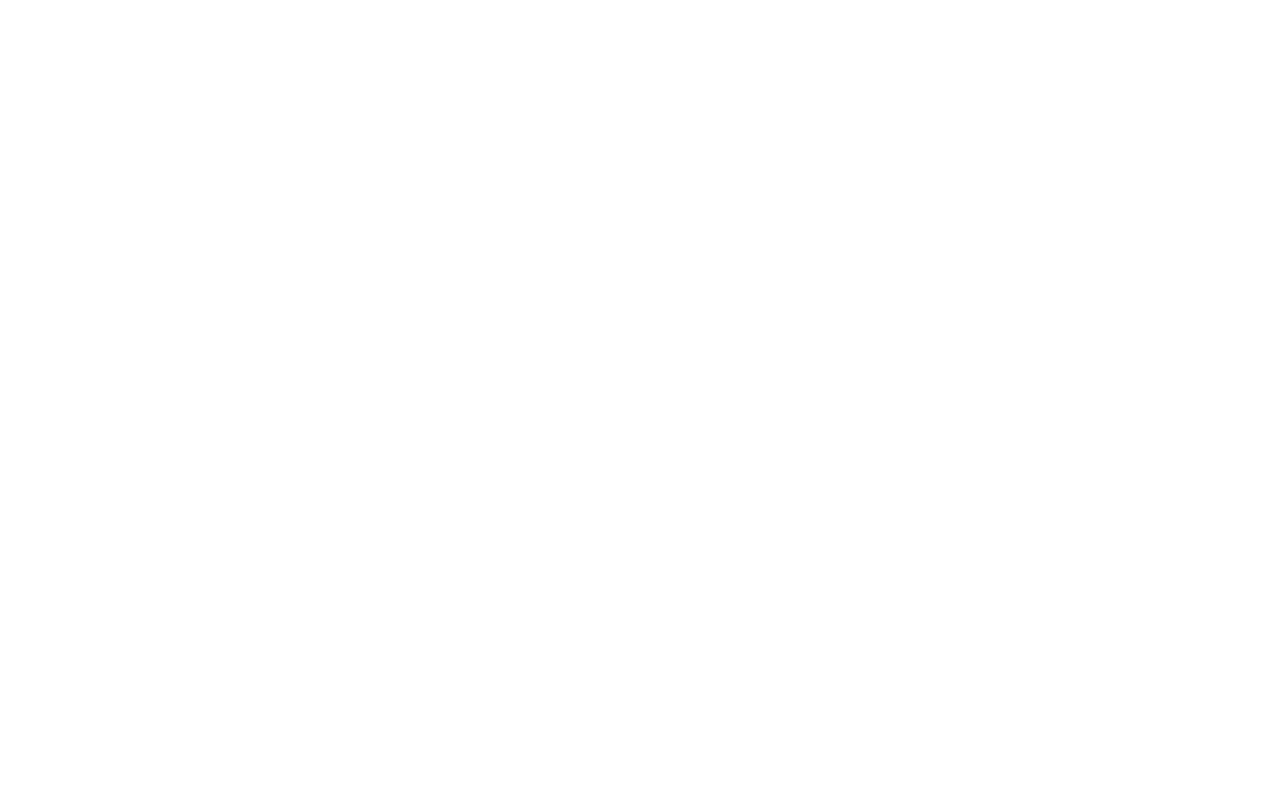
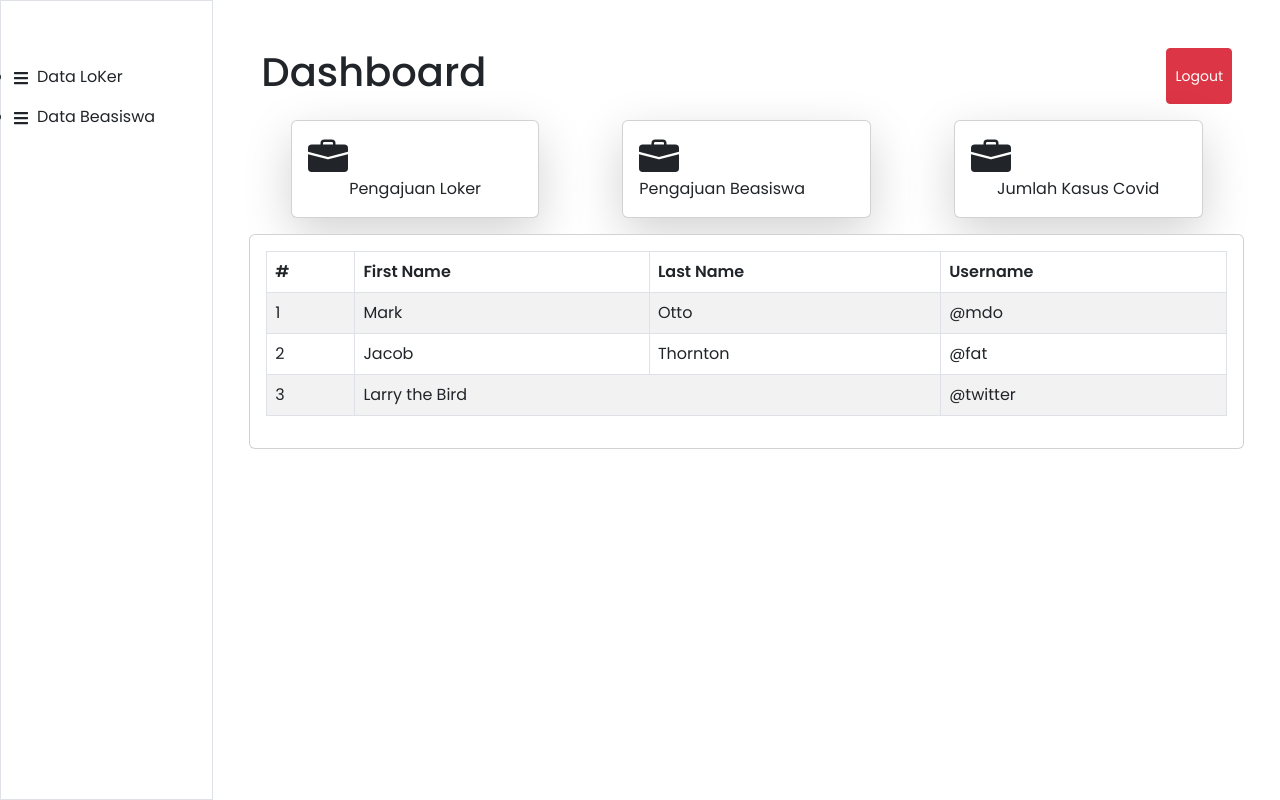
Before and after one commit to FE-20-Group-Project/React-Bangkit.app, a React (Vite) app: page /dashboard in a window 1280 px wide. Before the commit this address had no page. Built offline with nearby package versions, Linux system fonts and the light colour scheme.

Commit message:
finish: authenticate

```diff
--- a/src/App.jsx
+++ b/src/App.jsx
@@ -7,6 +7,7 @@
 import Register from './page/authenticate/Register'
 import RegisterCompany from './page/authenticate/RegisterCompany'
 import Homepage from './page/homepage/Homepage'
+import Dashboard from './page/company/Dashboard'
 
 function App() {
 
@@ -16,6 +17,7 @@
 
           <Routes>
               <Route path='/' element={<Homepage/>} />
+              <Route path='/dashboard' element={<Dashboard/>} />
               <Route path='/login' element={<Login/>} />
               <Route path='/register' element={<Register/>} />
               <Route path='/register-company' element={<RegisterCompany/>} />
--- a/src/components/Header.jsx
+++ b/src/components/Header.jsx
@@ -10,8 +10,8 @@
                 <img src={Pandemic} className='img-fluid' />
             </Col>
             <Col xs='6' className='mx-auto'>
-                <h1 className='text-header text-dark'>Bangkit Bersama Melawan Pandemi Covid 19</h1>
-                <h5 className='text-danger my-3 text-break'>Neimo adalah aplikasi pelaporan dan pemantauan keadaan COVID-19 di lingkungan dan keluarga Anda.</h5>
+                <h1 className='text-header text-dark'>loremmmm</h1>
+                <h5 className='text-danger my-3 text-break'>loremmmmmm</h5>
                 <button className="learn-more w-50">
                   <span className="circle" aria-hidden="true">
                   <span className="icon arrow"></span>
--- a/src/components/Navigation.jsx
+++ b/src/components/Navigation.jsx
@@ -1,9 +1,45 @@
 import React from 'react'
-import { NavLink } from 'react-router-dom'
+import { NavLink, useNavigate } from 'react-router-dom'
+import { useSelector, useDispatch } from 'react-redux'
+import { KEY_SESSION } from '../env/env'
+import { logOut } from '../redux/action/userSession'
 import { Nav, Navbar, NavDropdown, Container,  Form, Button } from 'react-bootstrap'
 import Logo from '../assets/image/bangkit.png'
+import Swal from 'sweetalert2'
+import withReactContent from 'sweetalert2-react-content'
+
+const MySwal = withReactContent(Swal)
 
 function Navigation() {
+
+ const navigate = useNavigate()
+ const dispatch = useDispatch();
+ const state = useSelector( state => state.userSession );
+
+  const logout = () => {
+    MySwal.fire({
+      title: 'Yakin ingin keluar?',
+      icon: 'warning',
+      showCancelButton: true,
+      confirmButtonColor: '#3085d6',
+      cancelButtonColor: '#d33',
+      confirmButtonText: 'Ya, keluar!'
+    }).then((result) => {
+      if (result.isConfirmed) {
+        dispatch(logOut());
+        localStorage.removeItem(KEY_SESSION);
+        MySwal.fire(
+          'Deleted!',
+          'Your file has been deleted.',
+          'success'
+        )
+        navigate('/login');
+        console.log(state);
+      }
+    })
+
+}
+
   return (
     <Navbar collapseOnSelect expand="md" variant="light" className='bg-light border-bottom border-3 border-danger py-3'>
     <Container>
@@ -20,7 +56,12 @@
                 </NavDropdown>
                 <NavLink className='nav-links text-dark p-2 me-3' to="#pricing">Article</NavLink>
                 <NavLink className='nav-links text-dark p-2 me-3' to="#pricing">Profile</NavLink>
+                { state.isLogin==false ? (
                 <NavLink to='/login' className='btn btn-outline-danger'>Login</NavLink>
+                ): (
+                <Nav.Link onClick={ () => logout() } className='btn btn-outline-danger'>Logout</Nav.Link>
+                ) }
+
             </Nav>
         </Navbar.Collapse>
     </Container>
--- a/src/env/env.js
+++ b/src/env/env.js
@@ -1,5 +1,7 @@
 const API_KEY_USER = 'https://6350c3703e9fa1244e4c9abd.mockapi.io/bangkit/users';
 const API_KEY_COMPANY = 'https://6350c3703e9fa1244e4c9abd.mockapi.io/bangkit/company';
 
+const KEY_SESSION = 'add_session';
 
-export { API_KEY_USER, API_KEY_COMPANY };
+
+export { API_KEY_USER, API_KEY_COMPANY, KEY_SESSION };
--- a/src/page/authenticate/Register.jsx
+++ b/src/page/authenticate/Register.jsx
@@ -1,5 +1,6 @@
 import React, { useState } from 'react'
 import { Link, redirect } from 'react-router-dom'
+import { useSelector } from 'react-redux'
 import { Container, Row, Col, Card, Form, Button } from 'react-bootstrap'
 import { API_KEY_USER } from '../../env/env'
 import Swal from 'sweetalert2'
@@ -10,6 +11,7 @@
 
 function Register() {
 
+const state = useSelector( state => state.userSession );
 const [ username, setUsername ] = useState();
 const [ name, setName ] = useState();
 const [ email, setEmail ] = useState();
@@ -73,7 +75,7 @@
     }
 
 }
-
+console.log(state);
   return (
     <Container fluid>
             <Row>
--- /dev/null
+++ b/src/page/company/Dashboard.jsx
@@ -0,0 +1,115 @@
+import React from 'react'
+import { KEY_SESSION } from '../../env/env'
+import { useNavigate } from 'react-router-dom'
+import { logOut } from '../../redux/action/userSession'
+import { Container, Row, Card, Table, Button } from 'react-bootstrap'
+import { BsFillBriefcaseFill } from 'react-icons/bs'
+import { FaBars } from 'react-icons/fa'
+import Navigation from '../../components/Navigation'
+
+import Swal from 'sweetalert2'
+import withReactContent from 'sweetalert2-react-content'
+
+const MySwal = withReactContent(Swal)
+
+function Dashboard() {
+const navigate = useNavigate();
+
+const logout = () => {
+    MySwal.fire({
+        title: 'Yakin ingin keluar?',
+        icon: 'warning',
+        showCancelButton: true,
+        confirmButtonColor: '#3085d6',
+        cancelButtonColor: '#d33',
+        confirmButtonText: 'Ya, keluar!'
+    }).then((result) => {
+        if (result.isConfirmed) {
+        dispatch(logOut());
+        localStorage.removeItem(KEY_SESSION);
+        MySwal.fire(
+            'Deleted!',
+            'Your file has been deleted.',
+            'success'
+        )
+        navigate('/login');
+        console.log(state);
+        }
+    })
+
+}
+
+  return (
+   <>
+        <Container fluid >
+        <Row className='d-flex justify-content-between'>
+            <aside className='col-2 border py-5' style={{ height: '100vh' }}>
+                <ul className='list-group'>
+                    <li className='my-3 w-100' >
+                        <FaBars className='me-2'/>
+                        <span>Data LoKer</span>
+                    </li>
+                    <li className='mb-3 w-100'>
+                        <FaBars className='me-2'/>
+                        <span>Data Beasiswa</span>
+                    </li>
+                </ul>
+            </aside>
+            <aside className='col-10 mx-auto p-5'>
+            <header className='d-flex justify-content-between mb-3'>
+                <h1>Dashboard</h1>
+                <Button variant='danger' onClick={ () => logout() } className='btn-sm' >Logout</Button>
+            </header>
+                <Row className='d-flex justify-content-around'>
+                    <Card className='col-3 text-center shadow-lg p-3'>
+                        <BsFillBriefcaseFill className='fs-1' />
+                        <span>Pengajuan Loker</span>
+                    </Card>
+                    <Card className='col-3 shadow-lg p-3'>
+                        <BsFillBriefcaseFill className='fs-1' />
+                        <span>Pengajuan Beasiswa</span>
+                    </Card>
+                    <Card className='col-3 text-center shadow-lg p-3'>
+                        <BsFillBriefcaseFill className='fs-1' />
+                        <span>Jumlah Kasus Covid</span>
+                    </Card>
+                </Row>
+                <Row className='card mt-3 p-3'>
+                <Table striped bordered hover>
+                    <thead>
+                        <tr>
+                        <th>#</th>
+                        <th>First Name</th>
+                        <th>Last Name</th>
+                        <th>Username</th>
+                        </tr>
+                    </thead>
+                    <tbody>
+                        <tr>
+                        <td>1</td>
+                        <td>Mark</td>
+                        <td>Otto</td>
+                        <td>@mdo</td>
+                        </tr>
+                        <tr>
+                        <td>2</td>
+                        <td>Jacob</td>
+                        <td>Thornton</td>
+                        <td>@fat</td>
+                        </tr>
+                        <tr>
+                        <td>3</td>
+                        <td colSpan={2}>Larry the Bird</td>
+                        <td>@twitter</td>
+                        </tr>
+                    </tbody>
+                    </Table>
+                </Row>
+            </aside>
+        </Row>
+        </Container>
+   </>
+  )
+}
+
+export default Dashboard
--- a/src/redux/action/userSession.js
+++ b/src/redux/action/userSession.js
@@ -0,0 +1,19 @@
+const LOGIN = 'login';
+const LOGOUT = 'logout';
+
+const loginSession = (data) => {
+    console.log(data);
+    return {
+        type : LOGIN,
+        payload : data
+    }
+}
+
+const logOut = () => {
+    return {
+        type : LOGOUT
+    }
+}
+
+
+export { LOGIN, loginSession, LOGOUT, logOut };
--- a/src/redux/reducer/user/session.js
+++ b/src/redux/reducer/user/session.js
@@ -1,11 +1,22 @@
+import { KEY_SESSION } from '../../../env/env';
+import { LOGIN, LOGOUT } from '../../action/userSession';
 
-
+let isLogin = localStorage.getItem(KEY_SESSION);
 const initialState = {
-
+    isLogin : JSON.parse(isLogin) || false
 }
 
-const userSession = (state = initialState, actione) => {
-        switch(actione.type) {
+const userSession = (state = initialState, action) => {
+        switch(action.type) {
+            case LOGIN :
+                console.log(action.payload)
+                return {
+                    isLogin : action.payload
+                }
+            case LOGOUT :
+                return {
+                    isLogin : false
+                }
             default : return state;
         }
 }
```
Also changed, not shown: src/page/authenticate/Login.jsx (+60 -7 lines).
